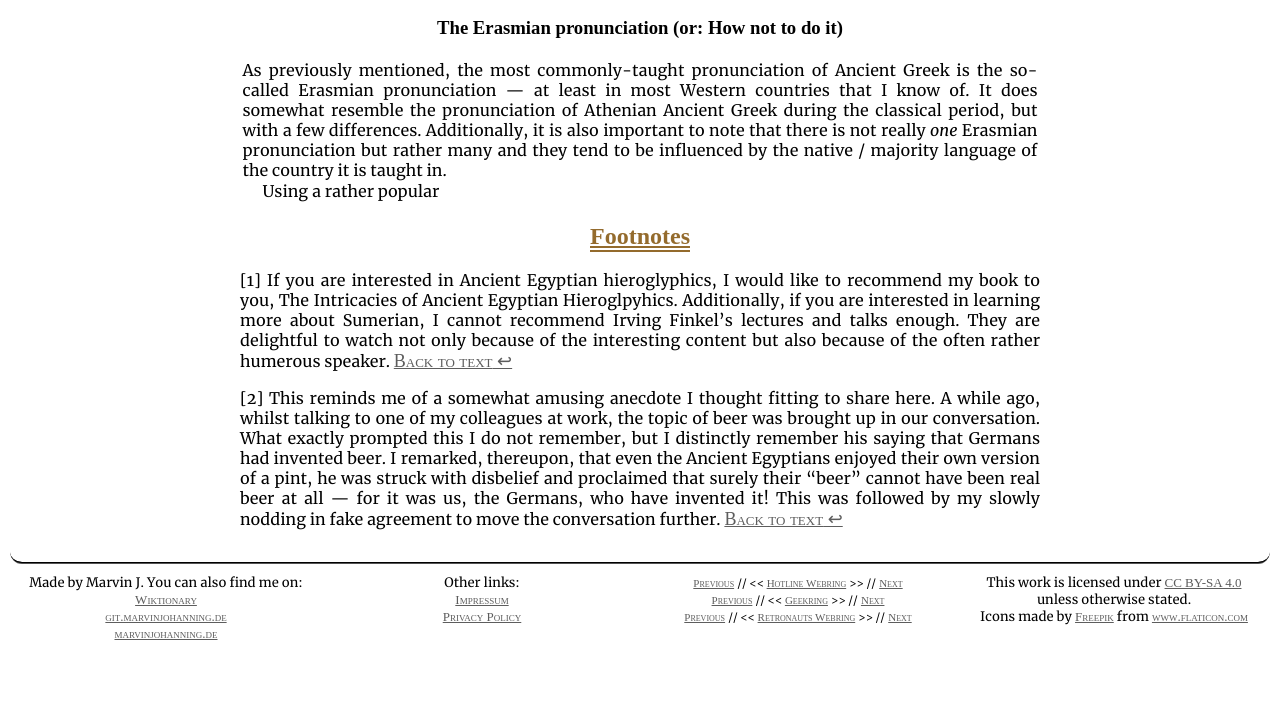
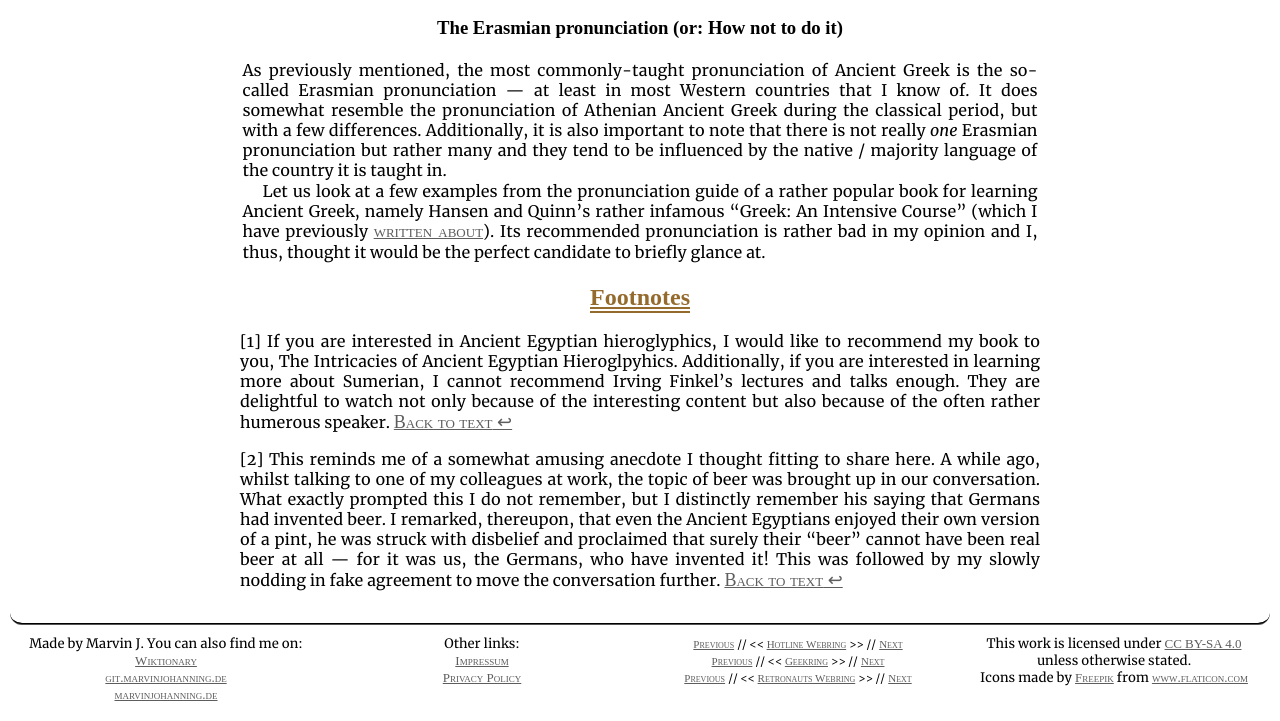
Before and after one commit to mjohanning99/ancient-greek.net, a PHP site: page /greekgeneral/greek_pronunciation.php in a window 1280 px wide. Shown: the part 2241-2962 px from the top of the page. Before the commit the page ends 2881 px from the top, so only its background shows below. Run offline with PHP 8.4, Linux system fonts and the light colour scheme.

Commit message:
Fix font names in CSS, fix footers, add text

```diff
--- a/CSS/styles.css
+++ b/CSS/styles.css
@@ -195,14 +195,14 @@ a {
   color: var(--colour4);
   text-decoration: underline;
   font-variant: small-caps;
-  font-family: MerriweatherSans;
+  font-family: serif;
   font-size: 18px;
 }
 
 a.denied {
   color: var(--colour1);
   text-decoration: line-through;
-  font-family: MerriweatherSans;
+  font-family: serif;
   font-variant: small-caps;
   cursor: not-allowed;
   font-size: 20px;
@@ -210,7 +210,7 @@ a.denied {
 
 a.menu {
   color: var(--colour1);
-  font-family: MerriweatherSans;
+  font-family: serif;
   font-variant: small-caps;
   font-size: 20px;
 }
@@ -220,7 +220,7 @@ a.menu a.list {
 }
 
 a.menu i {
-  font-family: MerriweatherSans;
+  font-family: serif;
 }
 
 a:hover {
@@ -394,7 +394,7 @@ img.thumbnail {
 }
 
 h1, h2, h3, h4, h5, h6 {
-  font-family: MerriweatherSans;
+  font-family: serif;
 }
 
 .column {
--- a/greekgeneral/greek_pronunciation.php
+++ b/greekgeneral/greek_pronunciation.php
@@ -5,8 +5,8 @@
   <meta name="viewport" content="width=device-width, initial-scale=1">
   <meta charset="utf-8">
   <meta name="description"
-    content="An article on how to pronounce the Ancient Greek language.">
-  <title>How to pronounce Ancient Greek?</title>
+    content="An article on how to pronounce the Ancient Greek language and the various ways of pronuncing it.">
+  <title>How to pronounce Ancient Greek? — ancient-greek.net</title>
 
   <link rel="preload" as="style" href="/CSS/styles.css">
   <link rel="stylesheet" href="/CSS/styles.css">
@@ -20,7 +20,7 @@
   <h3>Τὴν ἀρχαίαν Ἑλληνικὴν γλῶτταν πῶς φθέγγῃ;</h3>
   <i>How should you pronounce the Ancient Greek language?</i>
   <img src="/media/imgs/general/pronunciation_1_resize.webp", width="400", height="400" onerror="this.onerror=null; this.src='/media/imgs/general/pronunciation_1_resize.jpg'" alt="" width="400" height="400">
-    <i>Part of the pronunciation guide found in Hansen and Quinn’s <q>Greek: An Intensive Course</q></i>
+  <i>Part of the pronunciation guide found in Hansen and Quinn’s <q>Greek: An Intensive Course</q></i>
 </div>
 
 <body>
@@ -64,8 +64,7 @@
     <h3>The Erasmian pronunciation (or: How not to do it)</h3>
     <p>As previously mentioned, the most commonly-taught pronunciation of Ancient Greek is the so-called Erasmian pronunciation — at least in most Western countries that I know of. It does somewhat resemble the pronunciation of Athenian Ancient Greek during the classical period, but with a few differences. Additionally, it is also important to note that there is not really <i>one</i> Erasmian pronunciation but rather many and they tend to be influenced by the native / majority language of the country it is taught in.</p>
 
-    <p>Using a rather popular
-
+    <p>Let us look at a few examples from the pronunciation guide of a rather popular book for learning Ancient Greek, namely Hansen and Quinn’s rather infamous <q>Greek: An Intensive Course</q> (which I have previously <a href="/shelf/physical/hq.php">written about</a>). Its recommended pronunciation is rather bad in my opinion and I, thus, thought it would be the perfect candidate to briefly glance at.</p>
   </div>
 
   <div class="footnote">
--- a/shelf/physical/germanbook.php
+++ b/shelf/physical/germanbook.php
@@ -77,6 +77,6 @@
 </body>
 
 <footer>
-  <?php include("footer.php"); ?>
+  <?php include($_SERVER['DOCUMENT_ROOT'].'/footer.php'); ?>
 </footer>
 </html>
--- a/shelf/physical/hq.php
+++ b/shelf/physical/hq.php
@@ -48,6 +48,6 @@
 </body>
 
 <footer>
-  <?php include("footer.php"); ?>
+  <?php include($_SERVER['DOCUMENT_ROOT'].'/footer.php'); ?>
 </footer>
 </html>
```
